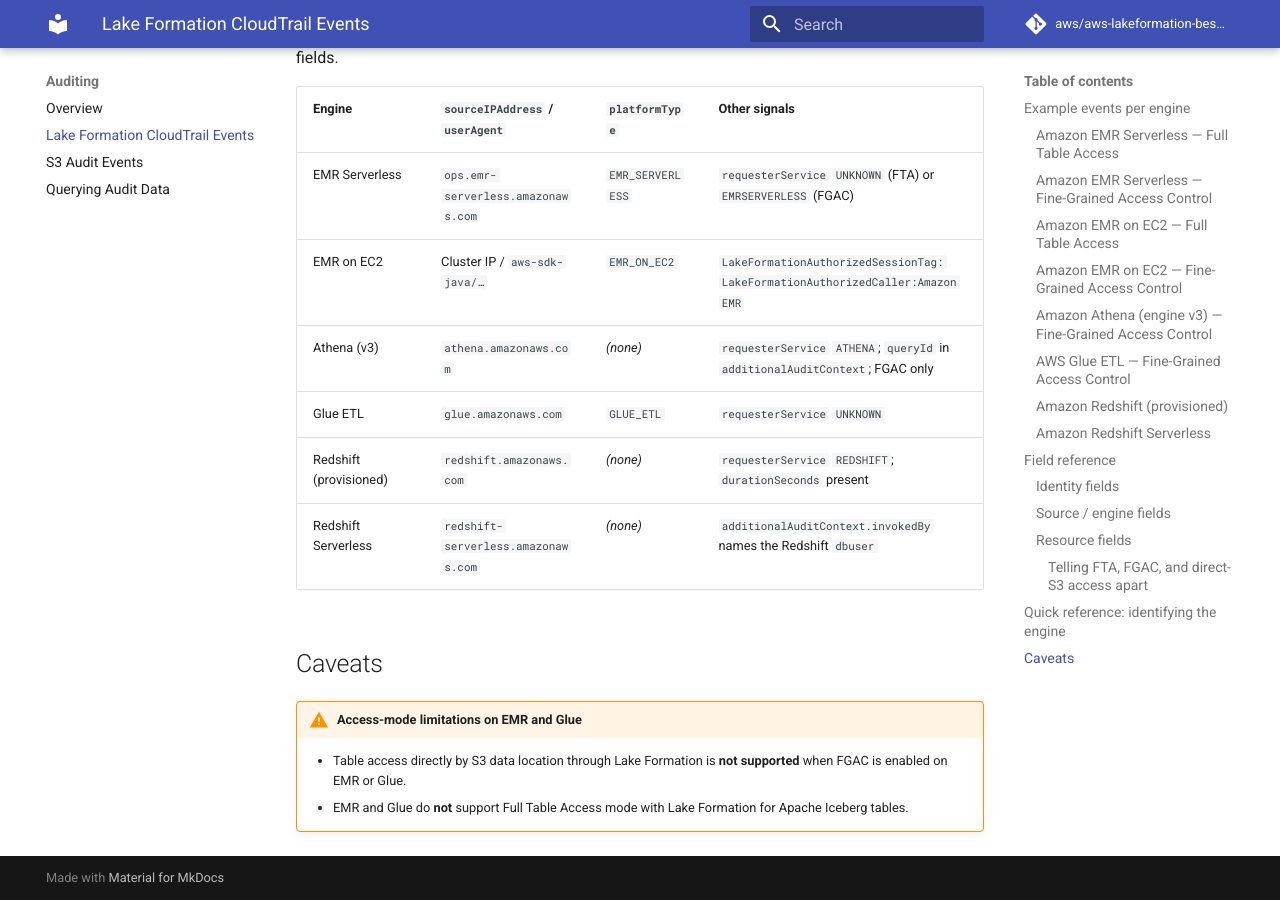
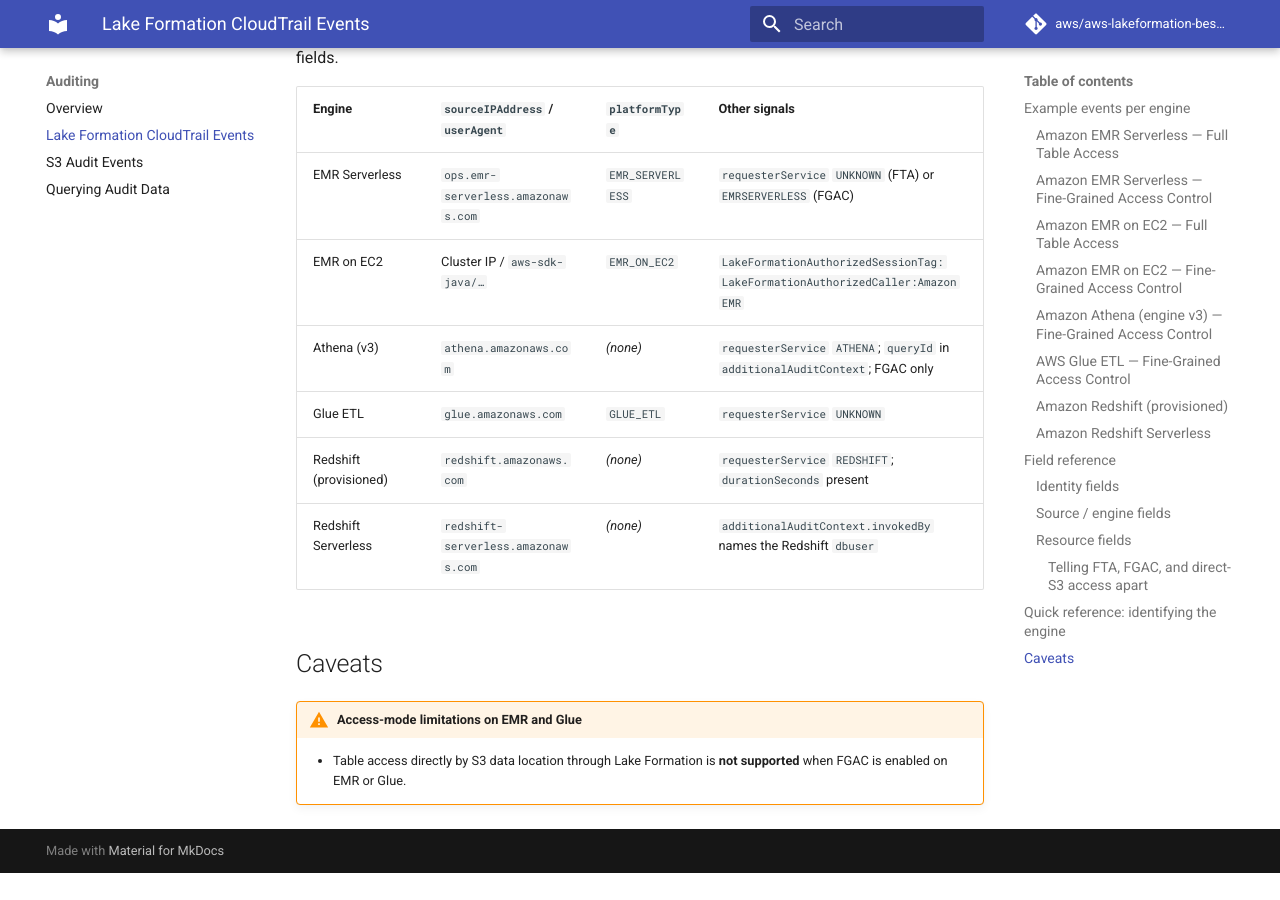
Before and after one commit to aws/aws-lakeformation-best-practices, an MkDocs documentation site: the page built from content/auditing/lake-formation-cloudtrail.md, in a window 1280 px wide and 900 px high, scrolled down 12435 px. Built offline with MkDocs 1.6.1 and Material for MkDocs 9.7.7, drawn with Linux system fonts in a browser that asks for light colours; comment, search, counter and statistics services are not loaded; after the commit the page ends 13308 px from its top, so only the background shows below that.

Commit message:
Removed incorrect statement.

```diff
--- a/content/auditing/lake-formation-cloudtrail.md
+++ b/content/auditing/lake-formation-cloudtrail.md
@@ -529,4 +529,3 @@
 !!! warning "Access-mode limitations on EMR and Glue"
 
     - Table access directly by S3 data location through Lake Formation is **not supported** when FGAC is enabled on EMR or Glue.
-    - EMR and Glue do **not** support Full Table Access mode with Lake Formation for Apache Iceberg tables.
```
